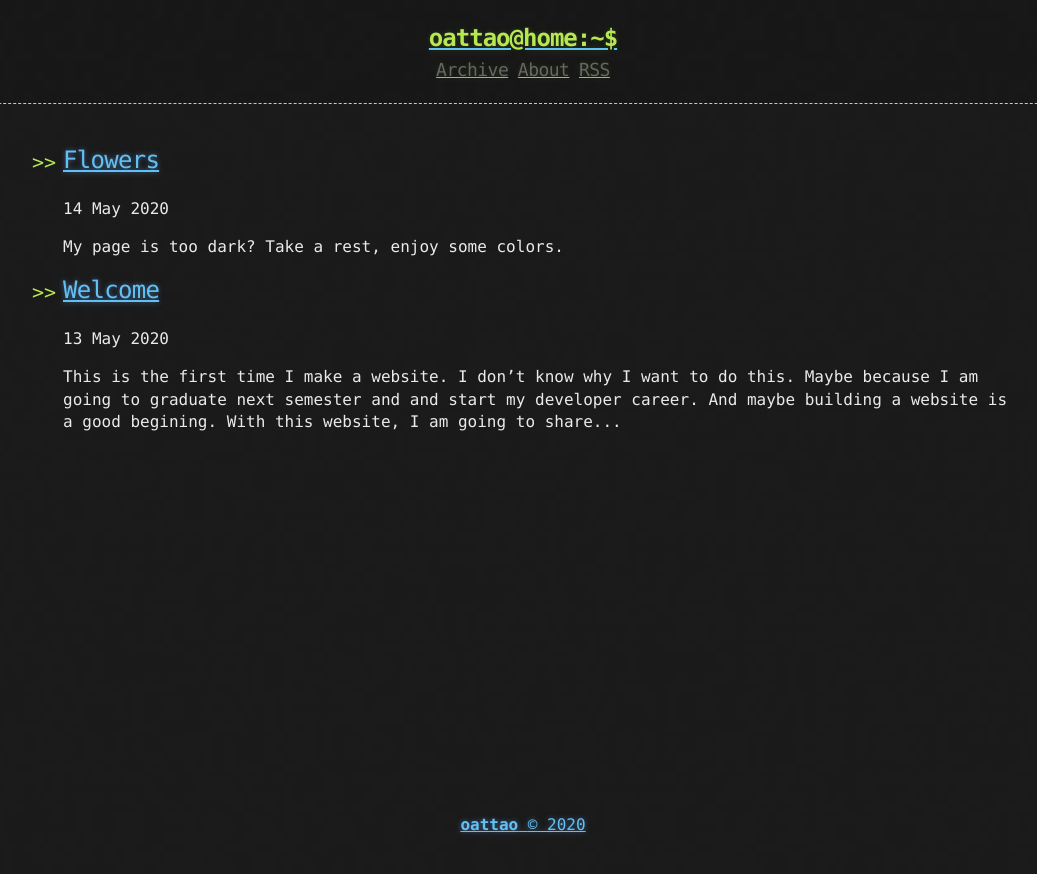
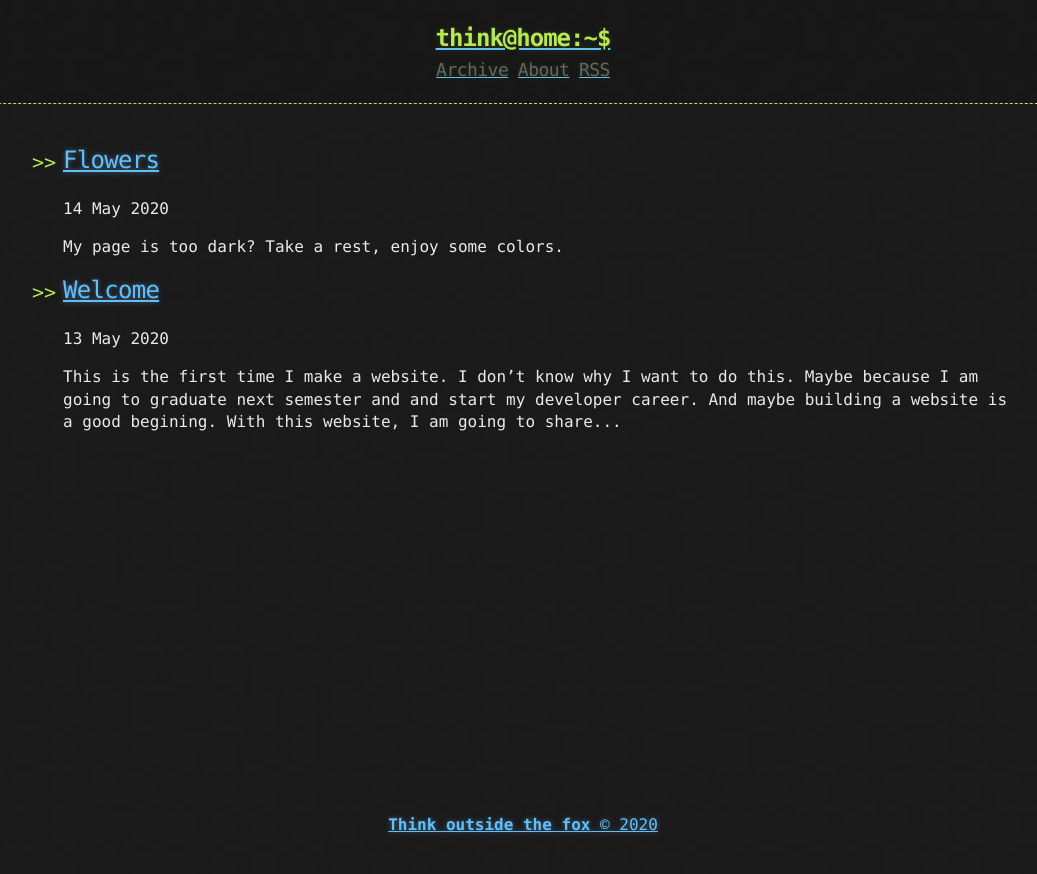
Before and after one commit to oattao/oattao.github.io, a Jekyll site: the page built from index.html, in a window 1280 px wide. Shown: the top 874 px of the page, without its empty margins (117-1154 px from the left). Built offline with Jekyll 4.4.1, drawn with Linux system fonts in a browser that asks for light colours; the list of posts is cut into pages by our own code.

Commit message:
Fix page title.

```diff
--- a/_config.yml
+++ b/_config.yml
@@ -1,4 +1,4 @@
-title: Think outside the box
+title: Think outside the fox
 description: "A place we I talk to myself. But you can listen, too."
 author:
   name: "oattao"
@@ -28,5 +28,5 @@
   - jekyll-sitemap
 
 # Custom variables
-owner : "oattao"
+owner : "Think outside the fox"
 year : "2200"
```
Also changed, not shown: _posts/2020-05-14-flowers.md (+1 -1 lines), 7 other files.
